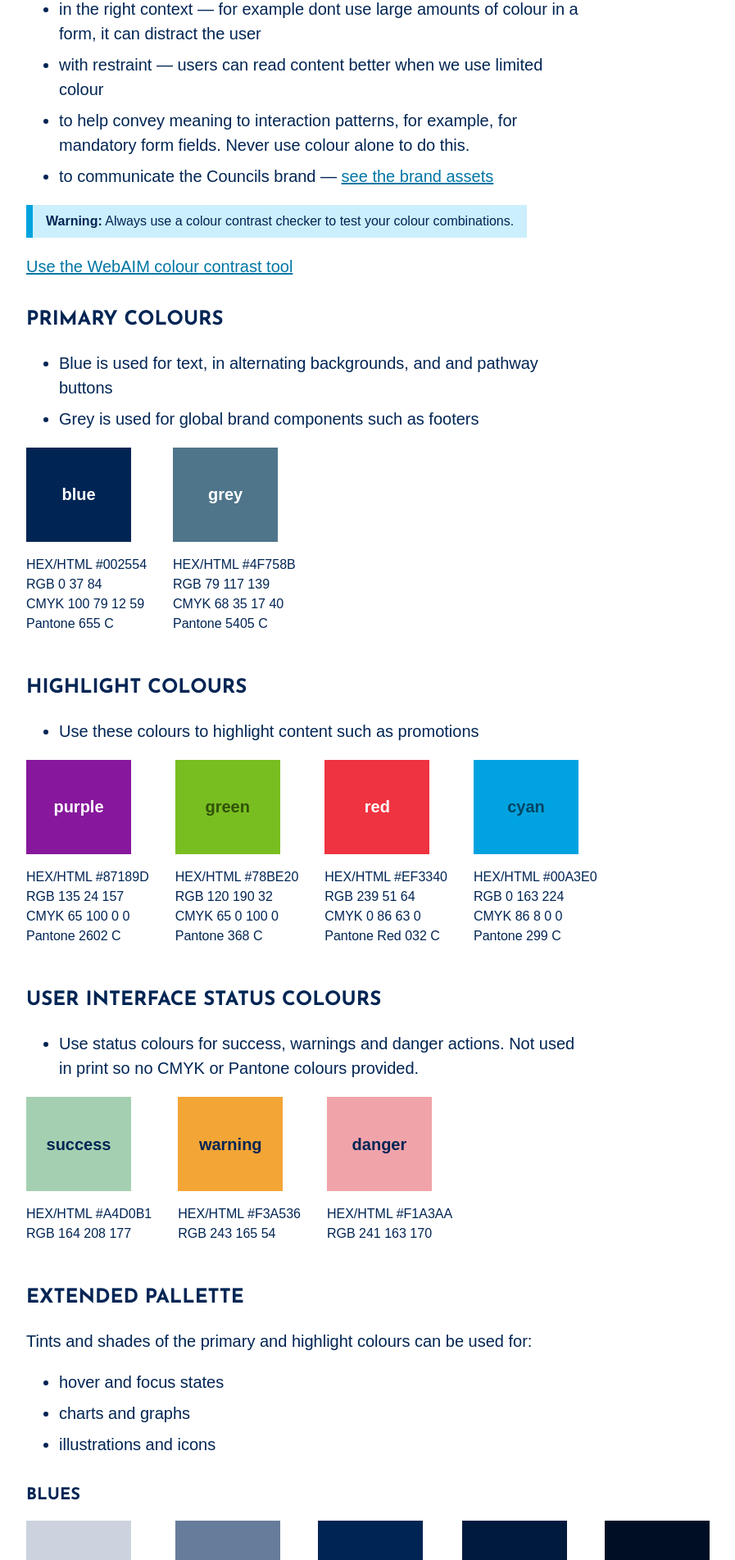
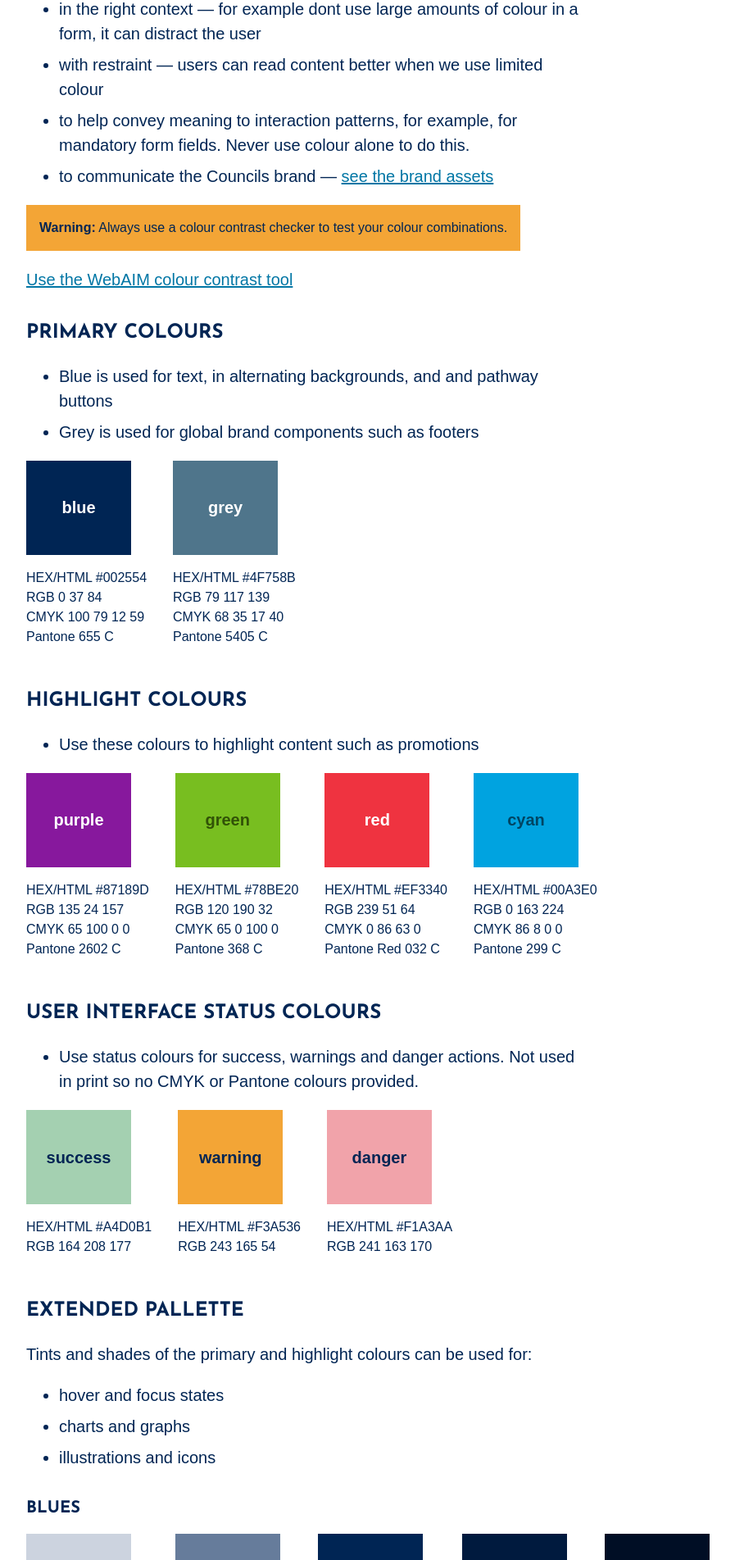
Before and after one commit to rothgov/design-manual, a Jekyll site: the page built from colours.html, in a window 1280 px wide. Shown: the part 323-2226 px from the top of the page at 82% size, without its empty margins (16-913 px from the left). Built offline with Jekyll 4.4.1, drawn with Linux system fonts in a browser that asks for light colours; some web fonts are replaced.

Commit message:
Update colours.html

```diff
--- a/colours.html
+++ b/colours.html
@@ -16,7 +16,7 @@ layout: default
       <li class="mb2">to communicate the Councils brand — <a class="link cyan-d hover-cyan-xd" href="/design/assets.html">see the brand assets</a>
       </li>
     </ul>
-    <div class="dib mw7 bg-cyan-xl ph3 bl bw3 b--cyan">
+    <div class="dib mw7 bg-warning ph3 pv2">
       <p class="f5 mv2"><span class="b">Warning:</span> Always use a colour contrast checker to test your colour combinations.</p>
     </div>
     <p class="measure-wide"><a class="link cyan-d hover-cyan-xd" href="https://webaim.org/resources/contrastchecker/">Use the WebAIM colour contrast tool</a></p>
```
